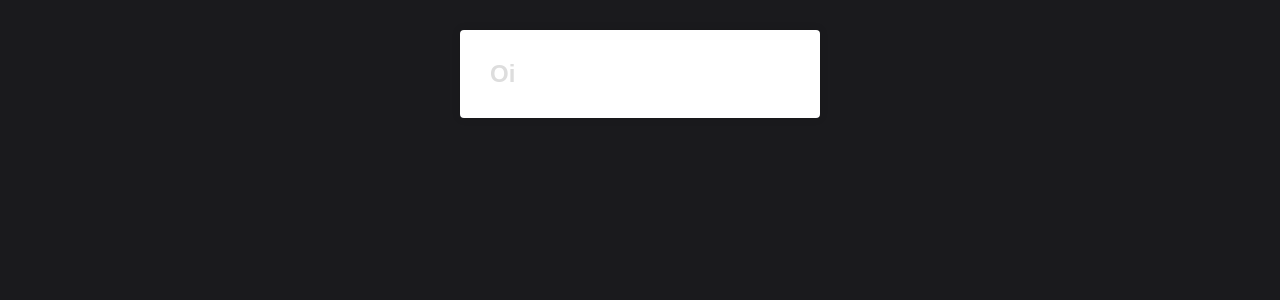
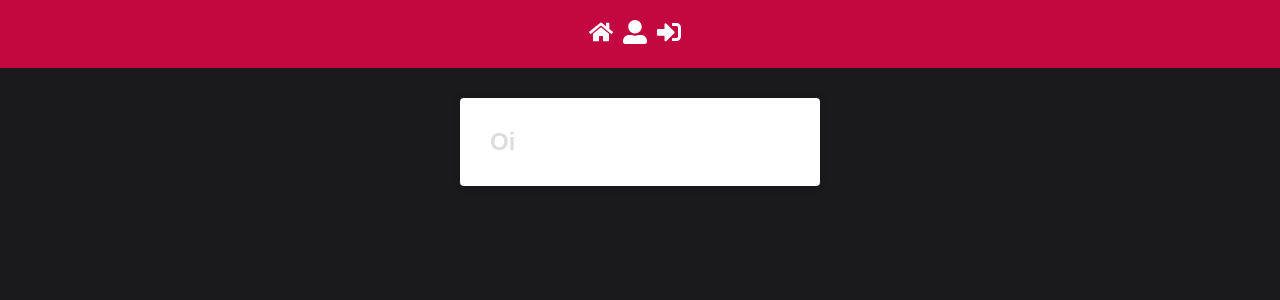
Before and after one commit to renanlimaleite/curso-js-ts-otavio, a React (Create React App) app in the folder javascript/reactjs/: page / in a window 1280 px wide. Shown: the top 300 px of the page. Built offline with nearby package versions, Linux system fonts and the light colour scheme.

Commit message:
add header app

```diff
--- a/javascript/reactjs/package.json
+++ b/javascript/reactjs/package.json
@@ -8,6 +8,7 @@
     "@testing-library/user-event": "^12.1.10",
     "react": "^17.0.2",
     "react-dom": "^17.0.2",
+    "react-icons": "^4.2.0",
     "react-scripts": "4.0.3",
     "styled-components": "^5.3.0",
     "web-vitals": "^1.0.1"
--- a/javascript/reactjs/src/App.js
+++ b/javascript/reactjs/src/App.js
@@ -1,10 +1,12 @@
 import React from 'react'
 import { Login } from './Pages/Login'
 import GlobalStyles from './styles/GlobalStyles'
+import { Header } from './components/Header'
 
 function App() {
   return (
     <>
+      <Header />
       <GlobalStyles />
       <Login />
     </>
--- a/javascript/reactjs/src/components/Header/index.js
+++ b/javascript/reactjs/src/components/Header/index.js
@@ -0,0 +1,20 @@
+import React from 'react'
+import { FaHome, FaSignInAlt, FaUserAlt } from 'react-icons/fa'
+
+import * as S from './styles'
+
+export function Header() {
+  return (
+    <S.Nav>
+      <a href="">
+        <FaHome size={24} />
+      </a>
+      <a href="">
+        <FaUserAlt size={24} />
+      </a>
+      <a href="">
+        <FaSignInAlt size={24} />
+      </a>
+    </S.Nav>
+  )
+}
--- a/javascript/reactjs/src/components/Header/styles.js
+++ b/javascript/reactjs/src/components/Header/styles.js
@@ -0,0 +1,16 @@
+import styled from 'styled-components'
+import { primaryColor } from '../../styles/colors'
+
+export const Nav = styled.nav`
+  background: ${primaryColor};
+  padding: 20px;
+  display: flex;
+  align-items: center;
+  justify-content: center;
+
+  a {
+    color: white;
+    margin: 0 10px 0 0;
+    font-weight: bold;
+  }
+`
```
Also changed, not shown: 1 other file (tests, documents, lock files or other folders).
